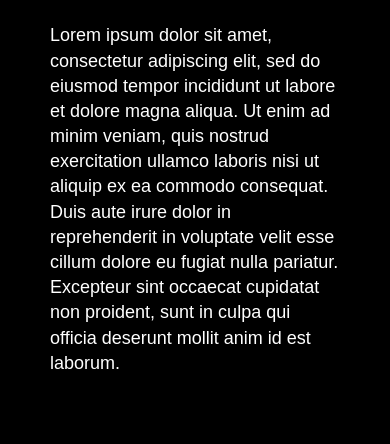
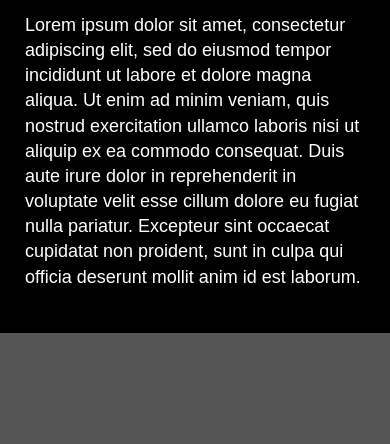
Before and after one commit to matcarey/rhodesautos, a website: page web/index.html in a window 390 px wide. Shown: the part 446-890 px from the top of the page. After the commit the page ends 844 px from the top, so only its background shows below. Drawn offline with nearby package versions, Linux system fonts and the light colour scheme; files that its build step writes are made by us from their sources.

Commit message:
Better mobile view.

```diff
--- a/style/style.scss
+++ b/style/style.scss
@@ -18,6 +18,10 @@ body > main {
   background: black;
   color: white;
   padding: $gutter;
+
+  @media (max-width: 600px) {
+    padding: $gutter/2;
+  }
 }
 
 h2, h3, h4 {
```
